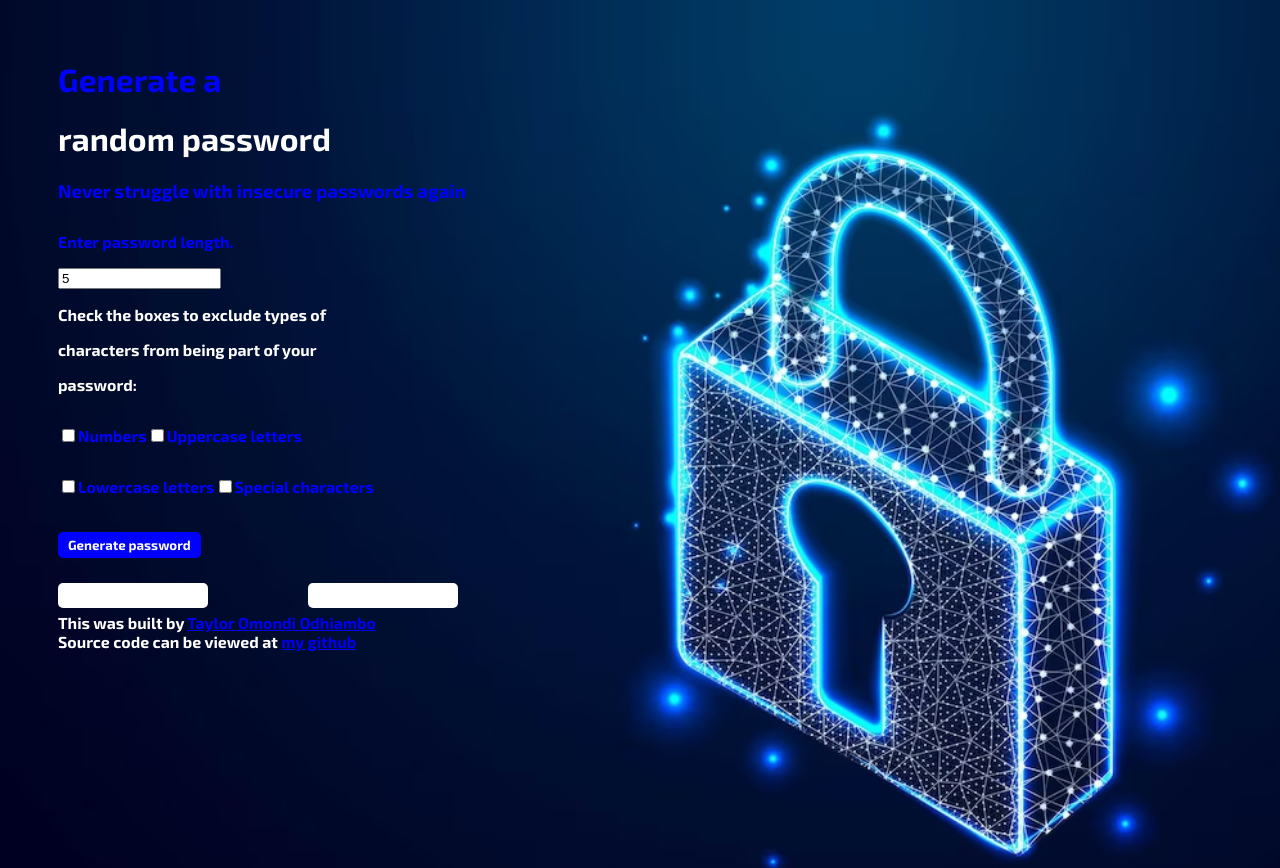
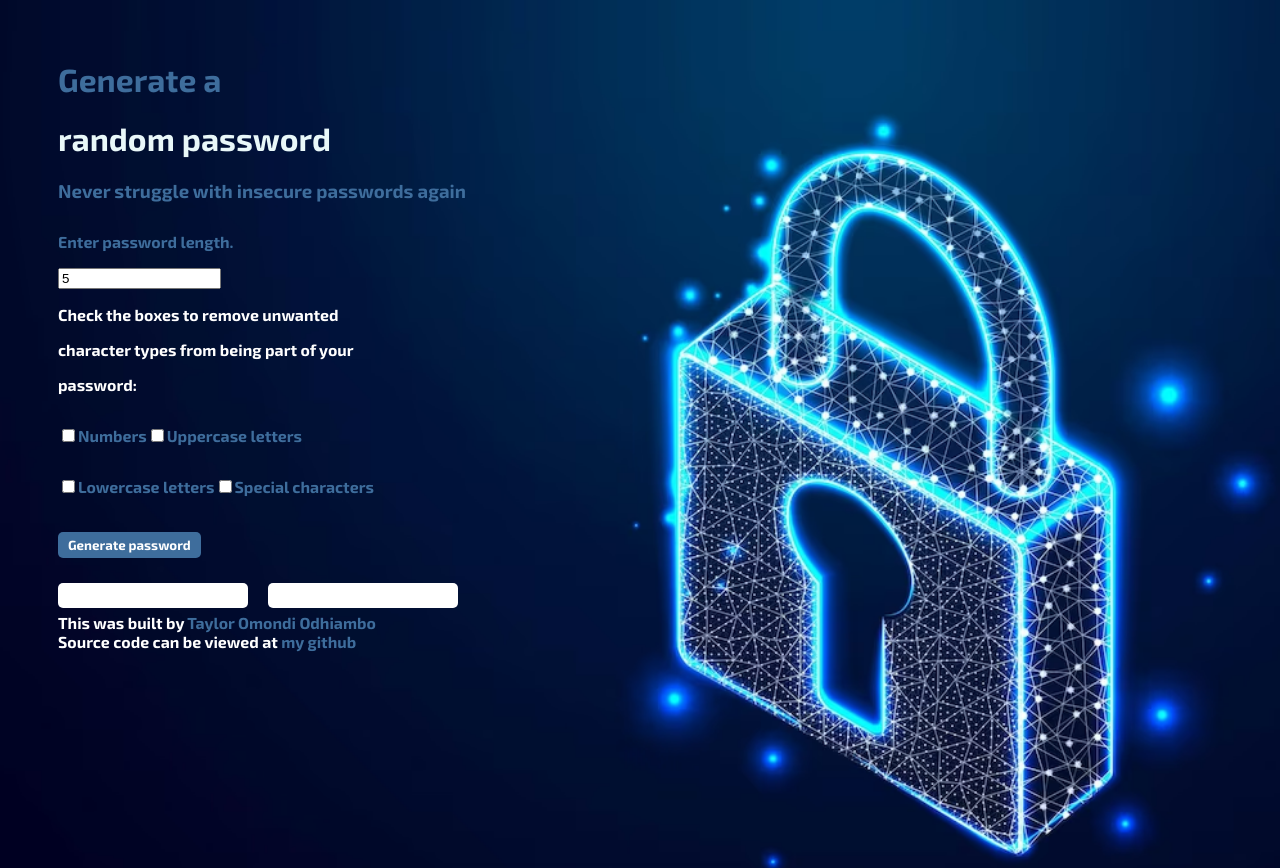
Before and after one commit to Tailsthedark/PasswordGenerator, a plain HTML site: page index.html in a window 1280 px wide. Both pictures are taken after typing "5" into the empty fields and a click on the button "Generate password". Drawn offline with Linux system fonts and the light colour scheme.

Commit message:
Changed some styling. Minimum password length changed to 6. Maximum password length increased to 20.

```diff
--- a/index.css
+++ b/index.css
@@ -12,16 +12,16 @@ body{
     font-family: tech;
 }
 .header{
-    color:blue;
+    color: #3E6D9C;
     margin: 60px 50px 30px 50px;
     }
     #h2{
-        color:white;
+        color:#E9F8F9;
     }
 
 #input{
     margin: 0 50px;
-    color: blue;
+    color: #3E6D9C;
 }
 #length{
     width: 155px;
@@ -31,12 +31,12 @@ body{
     margin: 0 50px;
 }
 #exclude{
-    color: blue;
+    color: #3E6D9C;
     display: flex;
     margin: 0 50px;
 }
 #exclude2{
-    color: blue;
+    color: #3E6D9C;
     display: flex;
     margin: 0 50px;
 }
@@ -45,7 +45,7 @@ body{
     border-radius: 5px;
     color: #FFFFFF;
     border: none;
-    background:blue;
+    background: #3E6D9C;
     font-family: tech;
     margin: 20px 50px;
 }
@@ -65,16 +65,18 @@ body{
 
 #o1, #o2{
     background: white;
-    color: blue;
+    color: #3E6D9C;
     border-radius:5px ;
     border: none ;
     height: 25px;
-    width:150px;
+    width: 190px;
+    font-weight: bold;
 }
 .me{
     color: white;
     margin: 0 50px;
 }
-/**{
-    outline: solid 1px yellow;
-}*/
+a{
+ text-decoration: none;
+ color: #3E6D9C;
+}
--- a/index.html
+++ b/index.html
@@ -12,11 +12,11 @@
         </div>
         <div id = "input">
             <p>Enter password length.</p>
-            <input id = "length" type ="number" min="8" max="14" placeholder="Enter number for length">
+            <input id = "length" type ="number" min="6" max="20" placeholder="Enter number for length">
         </div>
         <div id="Exclude">
-        <p >Check the boxes to exclude types of</p>
-        <p>characters from being part of your </p>
+        <p >Check the boxes to remove unwanted </p>
+        <p>character types from being part of your </p>
         <p>password:</p>
          </div>
         <div id = "exclude">
--- a/index.js
+++ b/index.js
@@ -24,17 +24,17 @@ function getspecial(){
 
 document.getElementById("generate-btn").addEventListener("click",function(){//listens for clicking of generate password button to generate passwords to the user's  specifications
         let selected = 0//a variable that keeps track of how many checkboxes have been selected
-        if ( document.getElementById("length").value>14)
+        if ( document.getElementById("length").value>20)
         {
-            alert("Maximum length of password is 14")
+            alert("Maximum length of password is 20")
             document.getElementById("o1").textContent = ""
             document.getElementById("o2").textContent = ""
             return 0
 
         }
-        if( document.getElementById("length").value < 8)
+        if( document.getElementById("length").value < 6)
         {
-            alert("Minimum length of password is 8")
+            alert("Minimum length of password is 6")
             document.getElementById("o1").textContent = ""
             document.getElementById("o2").textContent = ""
             return 0
```
